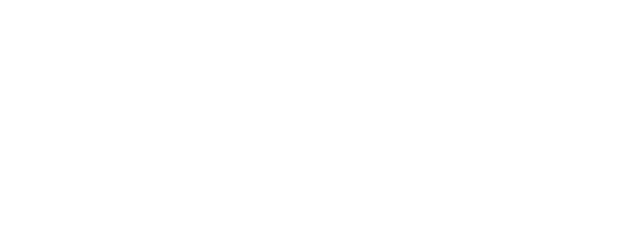
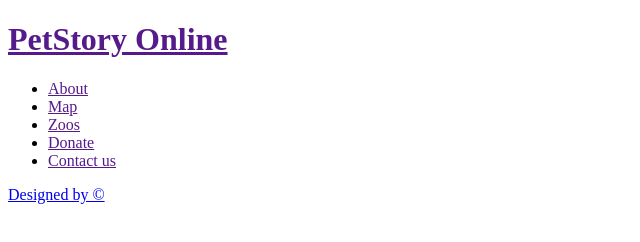
Before and after one commit to JiriSimonov/gem-puzzle, a website: page online-zoo/pages/main/index.html in a window 1280 px wide. Shown: the whole page, without its empty margins (0-640 px from the left). Drawn offline with Linux system fonts and the light colour scheme.

Commit message:
feat: add basic header markup

```diff
--- a/online-zoo/pages/main/index.html
+++ b/online-zoo/pages/main/index.html
@@ -2,9 +2,37 @@
 <html lang="en">
 <head>
     <meta charset="UTF-8">
-    <title>Title</title>
+    <title>PetStory Online</title>
 </head>
 <body>
-
+    <header class="header">
+        <div class="container">
+            <div class="logo">
+                <h1 class="logo__title">
+                    <a href="" class="logo__link">PetStory Online</a>
+                </h1>
+            </div>
+            <nav class="nav">
+                <ul class="nav__list">
+                    <li class="nav__item">
+                        <a href="" class="nav__link">About</a>
+                    </li>
+                    <li class="nav__item">
+                        <a href="" class="nav__link">Map</a>
+                    </li>
+                    <li class="nav__item">
+                        <a href="" class="nav__link">Zoos</a>
+                    </li>
+                    <li class="nav__item">
+                        <a href="" class="nav__link">Donate</a>
+                    </li>
+                    <li class="nav__item">
+                        <a href="" class="nav__link">Contact us</a>
+                    </li>
+                </ul>
+            </nav>
+            <a href="https://www.figma.com/file/jfEFwkXVj1WRq7sUHDr8os/PetStory-online" target="_blank" class="header__link">Designed by ©</a>
+        </div>
+    </header>
 </body>
 </html>
```
